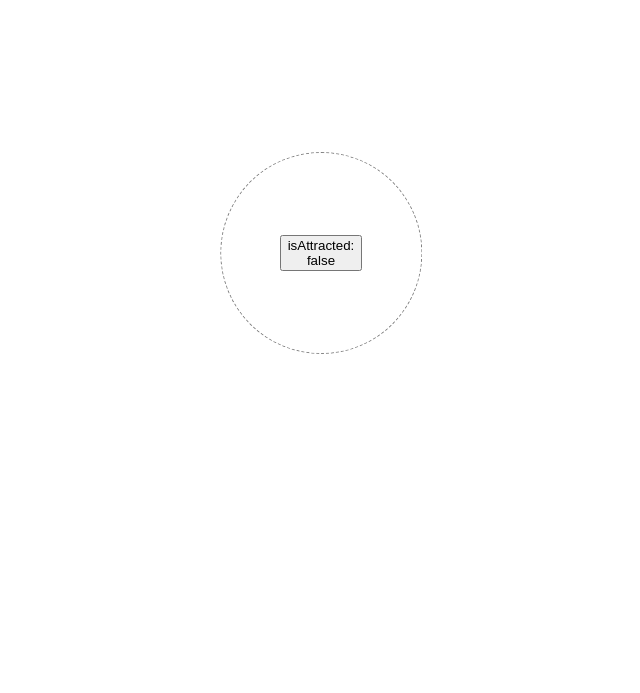
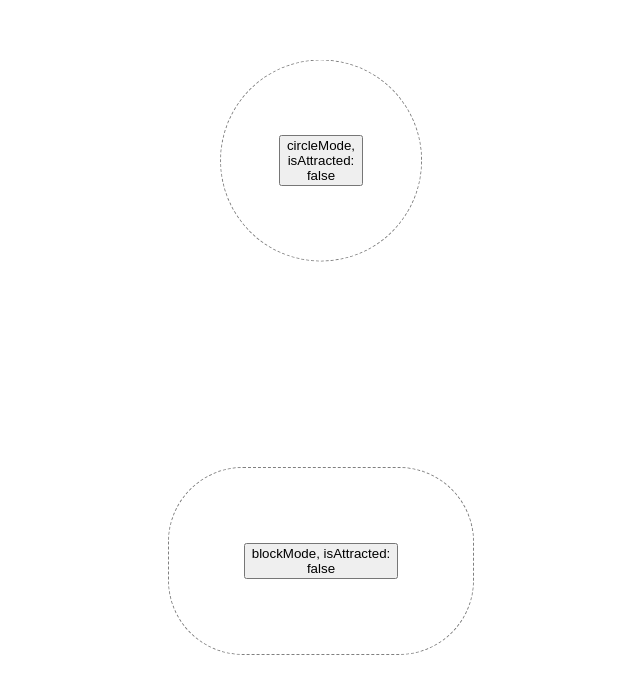
Before and after one commit to AristideBH/elaimant-svelte, a SvelteKit app: page / in a window 1280 px wide. Shown: the part 147-840 px from the top of the page, without its empty margins (319-959 px from the left). Before the commit the page ends 800 px from the top, so only its background shows below. Built offline with nearby package versions, Linux system fonts and the light colour scheme.

Commit message:
improve page layout

```diff
--- a/src/lib/elaimant.ts
+++ b/src/lib/elaimant.ts
@@ -62,12 +62,10 @@ export function elaimant(
         height: slotted.getBoundingClientRect().height
     }
 
-    let isAttracted = false;
-    let isReleased = true;
+    let isAttracted = false,
+        isReleased = true;
 
-    if (options.debug) {
-        CreateAttractionZone(options, slottedSize, target)
-    }
+    if (options.debug) CreateAttractionZone(options, slottedSize, target)
 
     function handleMouse(event: MouseEvent) {
         handleAnimation(event, target, slotted, options);
--- a/src/routes/+page.svelte
+++ b/src/routes/+page.svelte
@@ -7,10 +7,20 @@
 		let:attracted
 		on:attracted={() => {}}
 		on:released={() => {}}
-		options={{ speed: 'FAST', triggerDist: 100, debug: true }}
+		options={{ triggerDist: 100, debug: true }}
 	>
 		<button>
-			isAttracted: <br />{attracted}
+			circleMode, <br />isAttracted: <br />{attracted}
+		</button>
+	</Elaimant>
+	<Elaimant
+		let:attracted
+		on:attracted={() => {}}
+		on:released={() => {}}
+		options={{ mode: 'block', debug: true }}
+	>
+		<button>
+			blockMode, isAttracted: <br />{attracted}
 		</button>
 	</Elaimant>
 </main>
@@ -22,7 +32,9 @@
 	}
 
 	main {
-		height: 100dvh;
+		padding-block: 13vh;
+		min-height: 100dvh;
+
 		display: grid;
 		place-items: center;
 	}
```
